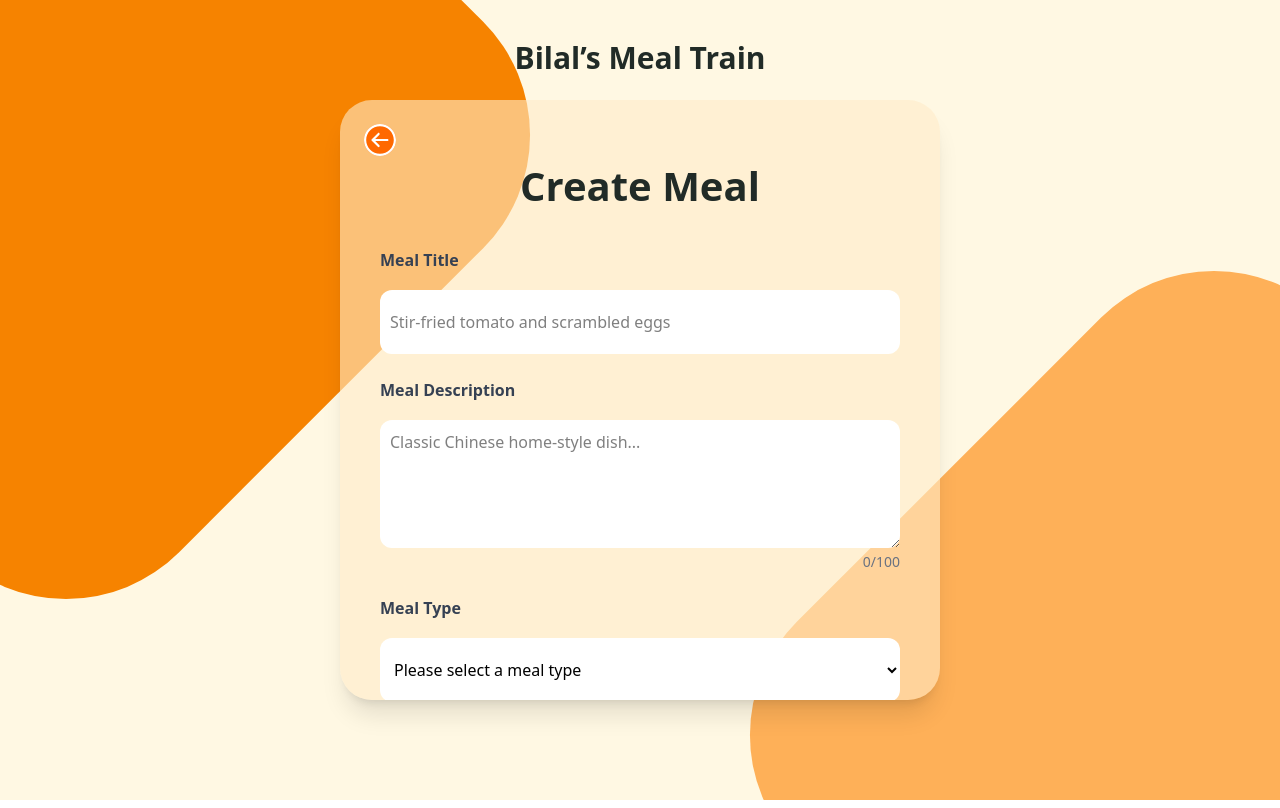
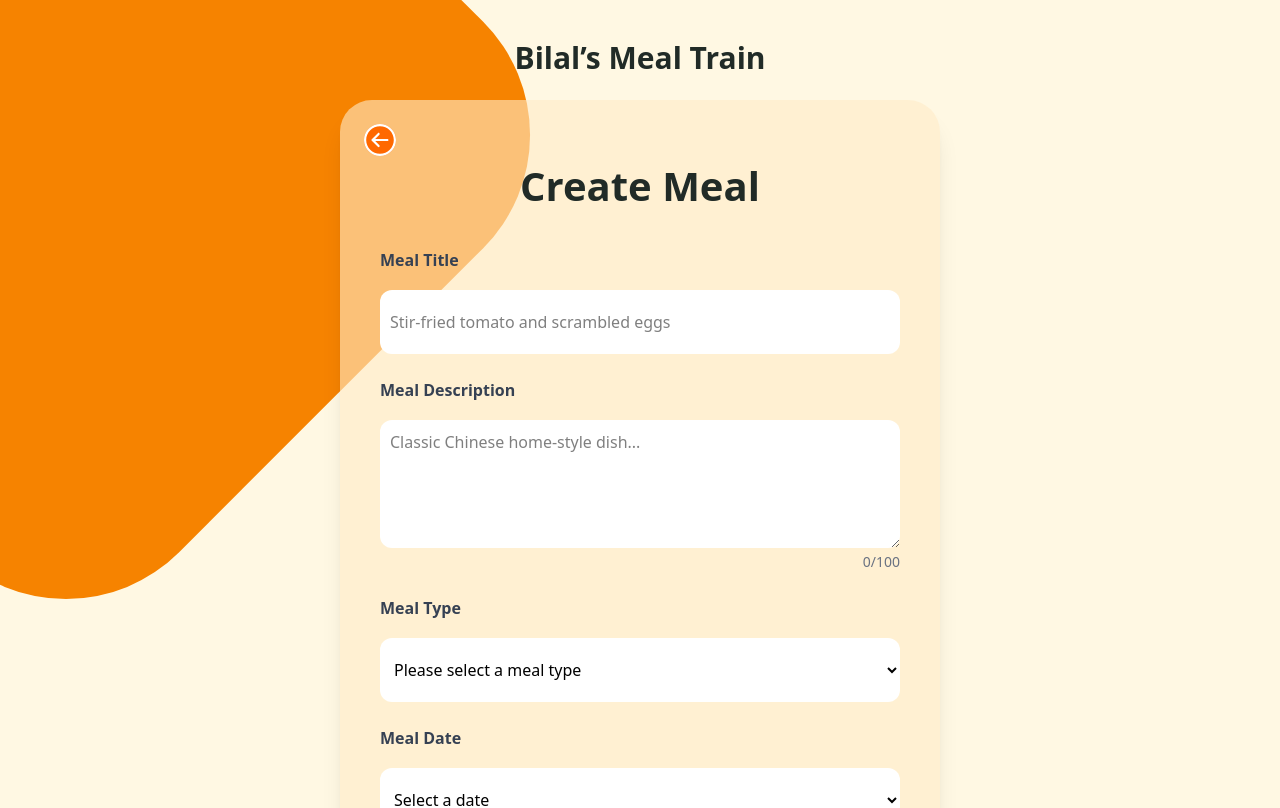
Before and after one commit to nhcarrigan-spring-2026-cohort/amber-wisteria, a React app in the folder frontend/: page /create-meal in a window 1280 px wide. Shown: the top 808 px of the page. Built offline with nearby package versions, Linux system fonts and the light colour scheme; the HTML template or start-up script is replaced by a standard one.

Commit message:
Update CreateMeal component to scroll full page instead of form

```diff
--- a/frontend/src/pages/CreateMeal.jsx
+++ b/frontend/src/pages/CreateMeal.jsx
@@ -48,7 +48,7 @@ export default function CreateMeal() {
 
   return (
     <Background>
-      <div className="flex flex-col items-center justify-start h-screen w-full pt-6 md:pt-10 px-4">
+      <div className="flex flex-col items-center justify-start min-h-screen w-full pt-6 md:pt-10 px-4">
         <h2 className="text-2xl md:text-3xl font-bold text-[#212B27] mb-4 md:mb-6 text-center">
           Bilal’s Meal Train
         </h2>
@@ -65,8 +65,6 @@ export default function CreateMeal() {
             box-border
             items-center
             w-full max-w-[600px]
-            max-h-[75vh]
-            overflow-y-auto
           "
         >
           <div className="absolute left-4 top-4 md:left-6 md:top-6">
```
